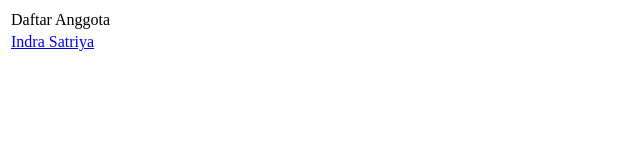
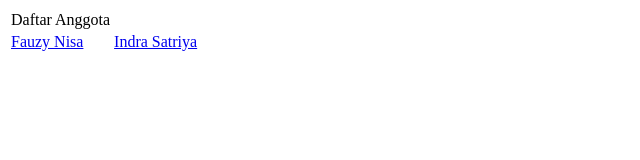
Before and after one commit to FauzyN/RPL_C, a plain HTML site: page index.html in a window 1280 px wide. Shown: the whole page, without its empty margins (0-640 px from the left). Drawn offline with Linux system fonts and the light colour scheme.

Commit message:
Update index.html

```diff
--- a/index.html
+++ b/index.html
@@ -9,7 +9,8 @@
 	  <td>Daftar Anggota</td>
 	  </tr>
 		<tr>
-		<td><a href ="1608107010041.html">Indra Satriya</a></td>
+			<td><a href ="1608107010068.html">Fauzy Nisa</a></td>
+			<td><a href ="1608107010041.html">Indra Satriya</a></td>
 		</tr>
      </table>
   </body>
```
